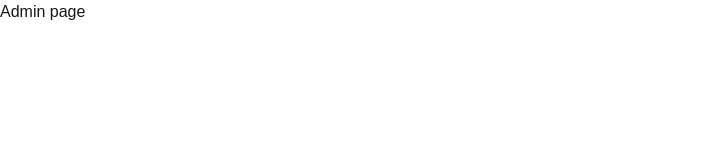
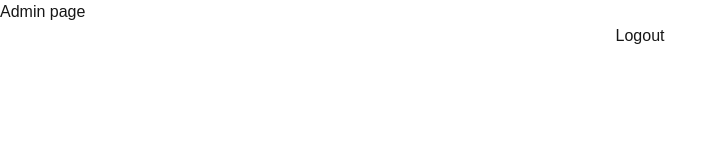
Before and after one commit to Aneeeii/mpep-study, a Next.js app: page /admin in a window 1280 px wide. Shown: the top 160 px of the page, without its empty margins (0-728 px from the left). Built offline with nearby package versions, Linux system fonts and the light colour scheme.

Commit message:
feat: admin logout implemented (timed and button)

```diff
--- a/app/admin/page.tsx
+++ b/app/admin/page.tsx
@@ -1,7 +1,22 @@
+"use client"
+
+import { useRouter } from "next/navigation"
+
 export default function Admin() {
+    const router = useRouter();
+    async function handleLogout() {
+        const response = await fetch('/api/logout', {
+            method: 'POST',
+            headers: { 'Content-Type': 'application/json'},
+        })
+
+        router.push('/');
+    }
+
     return (
         <>
-            Admin page
+            <p>Admin page</p>
+            <button onClick={handleLogout}>Logout</button>
         </>
     )
 }
--- a/app/api/auth/route.ts
+++ b/app/api/auth/route.ts
@@ -8,7 +8,8 @@ export async function POST(request: Request): Promise<Response> {
         const cookie = await cookies();
         cookie.set("doggonaut", process.env.AUTH_SECRET!, {
             httpOnly: true,
-            path: "/"
+            path: "/",
+            maxAge: 60 * 60
         });
 
         return new Response(JSON.stringify({message: 'Login success.'}), {
--- /dev/null
+++ b/app/api/logout/route.ts
@@ -0,0 +1,12 @@
+import { cookies } from "next/headers";
+
+export async function POST(request: Request): Promise<Response> {
+    const cookie = await cookies();
+    cookie.delete("doggonaut");
+    return new Response(JSON.stringify({message: 'Logout success.'}), {
+            status: 200,
+            headers: {
+                'Content-Type': 'application/json',
+            }
+        });
+}
```
